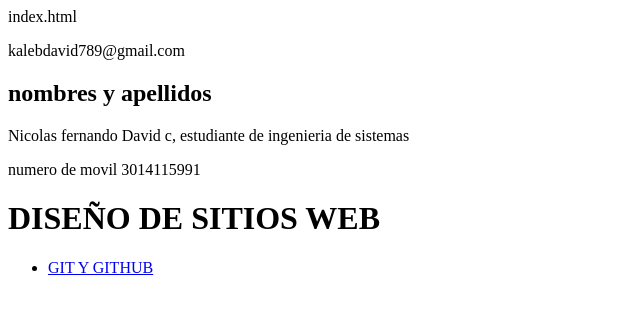
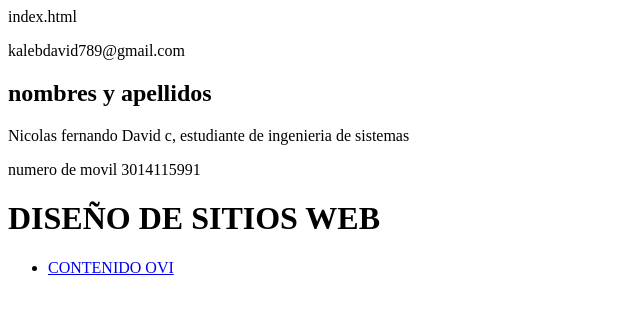
Before and after one commit to fernando351/index.html, a plain HTML site: page index.html in a window 1280 px wide. Shown: the full height of the page, 0-640 px from the left. Drawn offline with Linux system fonts and the light colour scheme.

Commit message:
version 8
cambio renglon 16

```diff
--- a/index.html
+++ b/index.html
@@ -13,7 +13,7 @@ index.html
 <body>
     <nav>
         <ul class="menu">
-            <li><a href= "planing.html">GIT Y GITHUB </li></a>
+            <li><a href= "planing.html">CONTENIDO OVI </li></a>
         </ul>
     </nav>
 </body>
```
